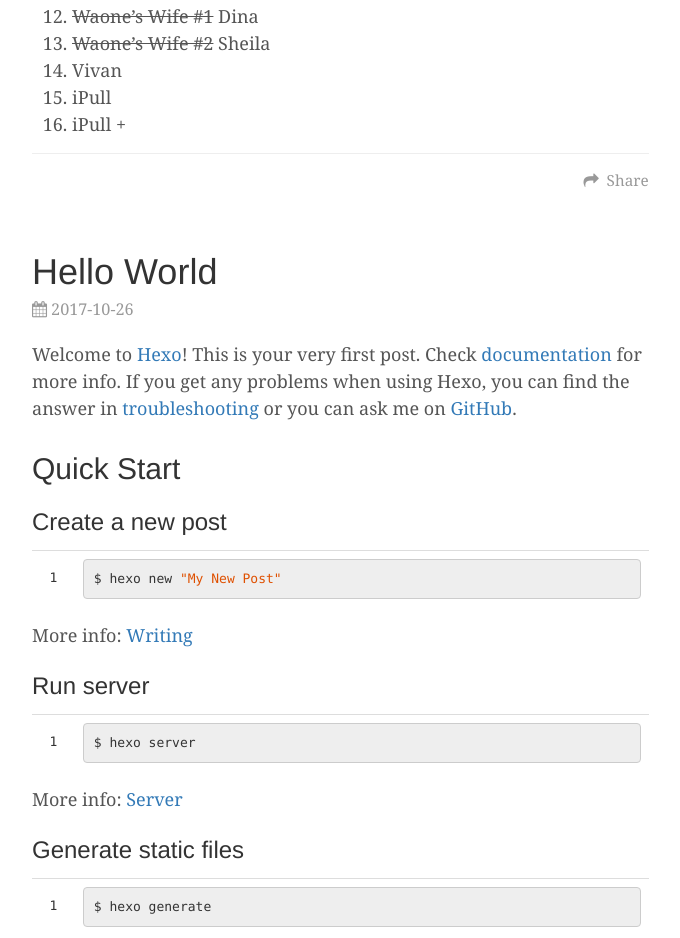
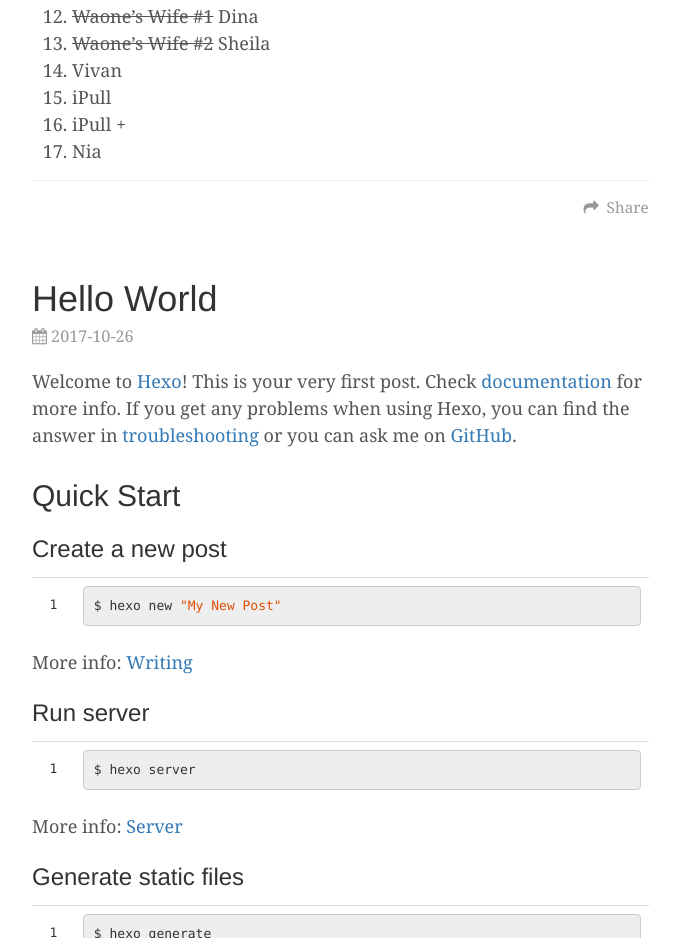
Before and after one commit to adipasanta/adipasanta.github.io, a plain HTML site: page index.html in a window 1280 px wide. Shown: the part 2415-3353 px from the top of the page, without its empty margins (138-818 px from the left). Drawn offline with nearby package versions, Linux system fonts and the light colour scheme.

Commit message:
added nia

```diff
--- a/index.html
+++ b/index.html
@@ -153,7 +153,8 @@
 <li><del>Waone’s Wife #2</del> Sheila</li>
 <li>Vivan</li>
 <li>iPull</li>
-<li>iPull + </li>
+<li>iPull +</li>
+<li>Nia</li>
 </ol>
 
 
```
Also changed, not shown: 2017/10/27/pantai-nganteb/index.html (+3 -2 lines).
